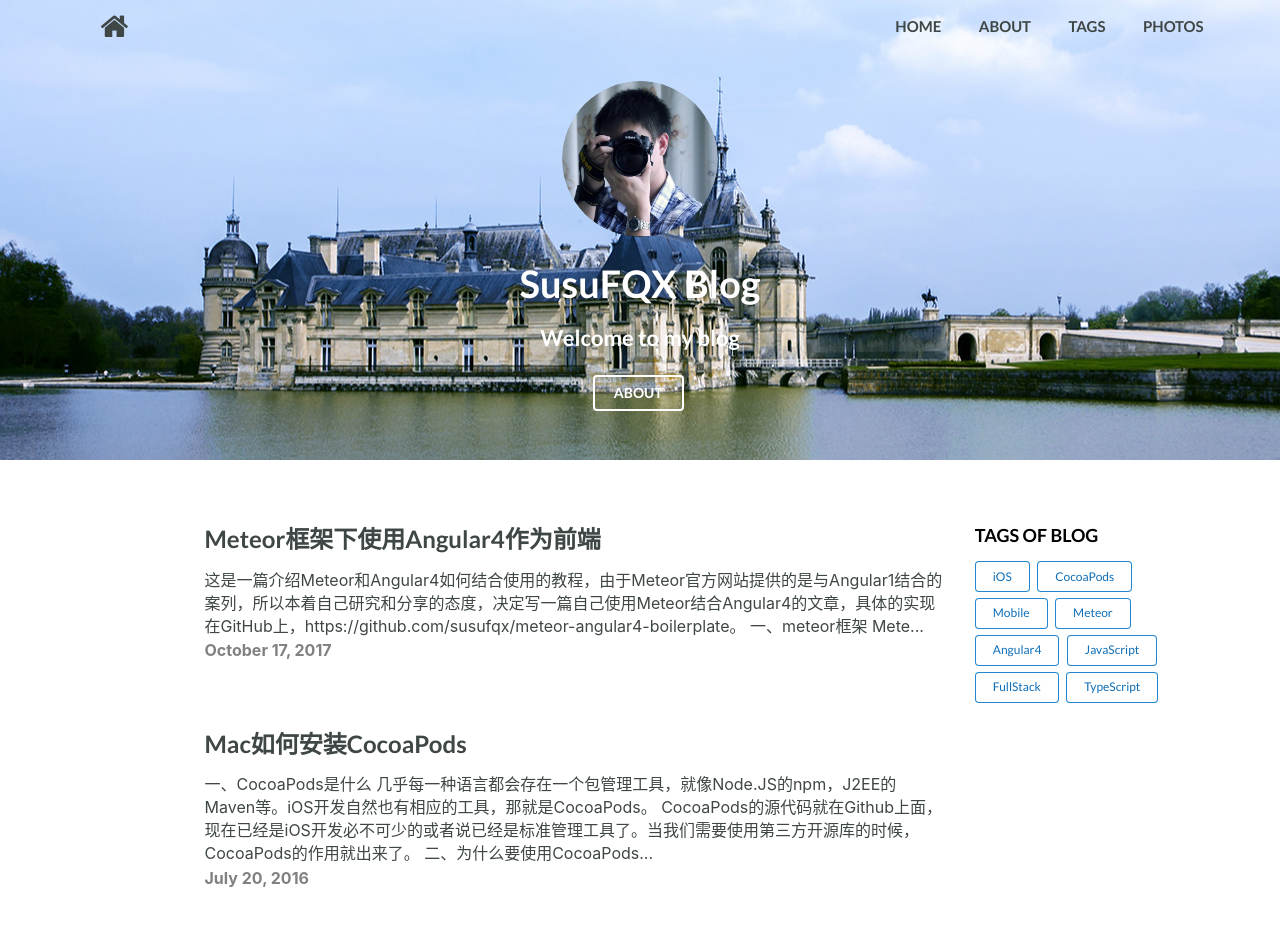
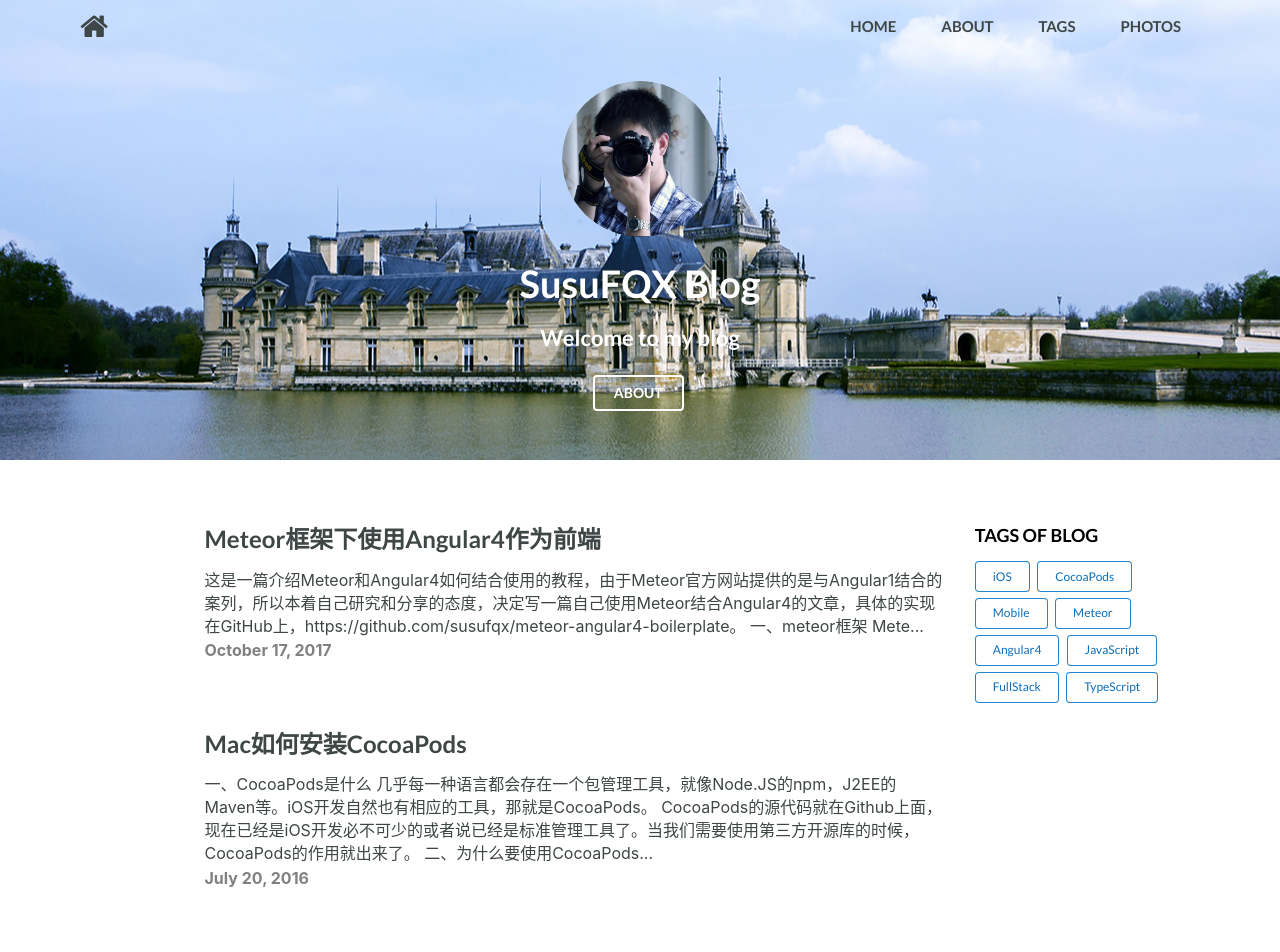
Before and after one commit to susufqx/susufqx.github.com, a Jekyll site: the page built from index.html, in a window 1280 px wide. Shown: the top 952 px of the page. Built offline with Jekyll 4.4.1, drawn with Linux system fonts in a browser that asks for light colours; nearby versions of some CDN libraries; the list of posts is cut into pages by our own code; grey boxes are pictures that could not be loaded.

Commit message:
Fix the header button style

```diff
--- a/css/main.scss
+++ b/css/main.scss
@@ -36,16 +36,21 @@
   .ui.container{
     .home-icon{
       padding-top: 0.4em;
-      padding-left: 0.8em;
     }
     a{
       color: inverted;
       font-weight: bold;
     }
     .right.menu{
+      padding-top: 1em;
       a{
-        padding-left: 2.5em;
-        padding-top: 1em;
+        width: 80% !important;
+        height:24px;
+        padding-left: 1.5em;
+        padding-right: 1.5em;
+        i.large.sidebar.icon{
+          height: 24px !important;
+        }
       }
     }
   }
@@ -98,7 +103,7 @@
       .toc.right.floated{
         cursor:pointer;
         .large.sidebar.icon{
-          padding-bottom: 2em;
+          padding-bottom: 1em;
         }
         display: block !important;
       }
```
